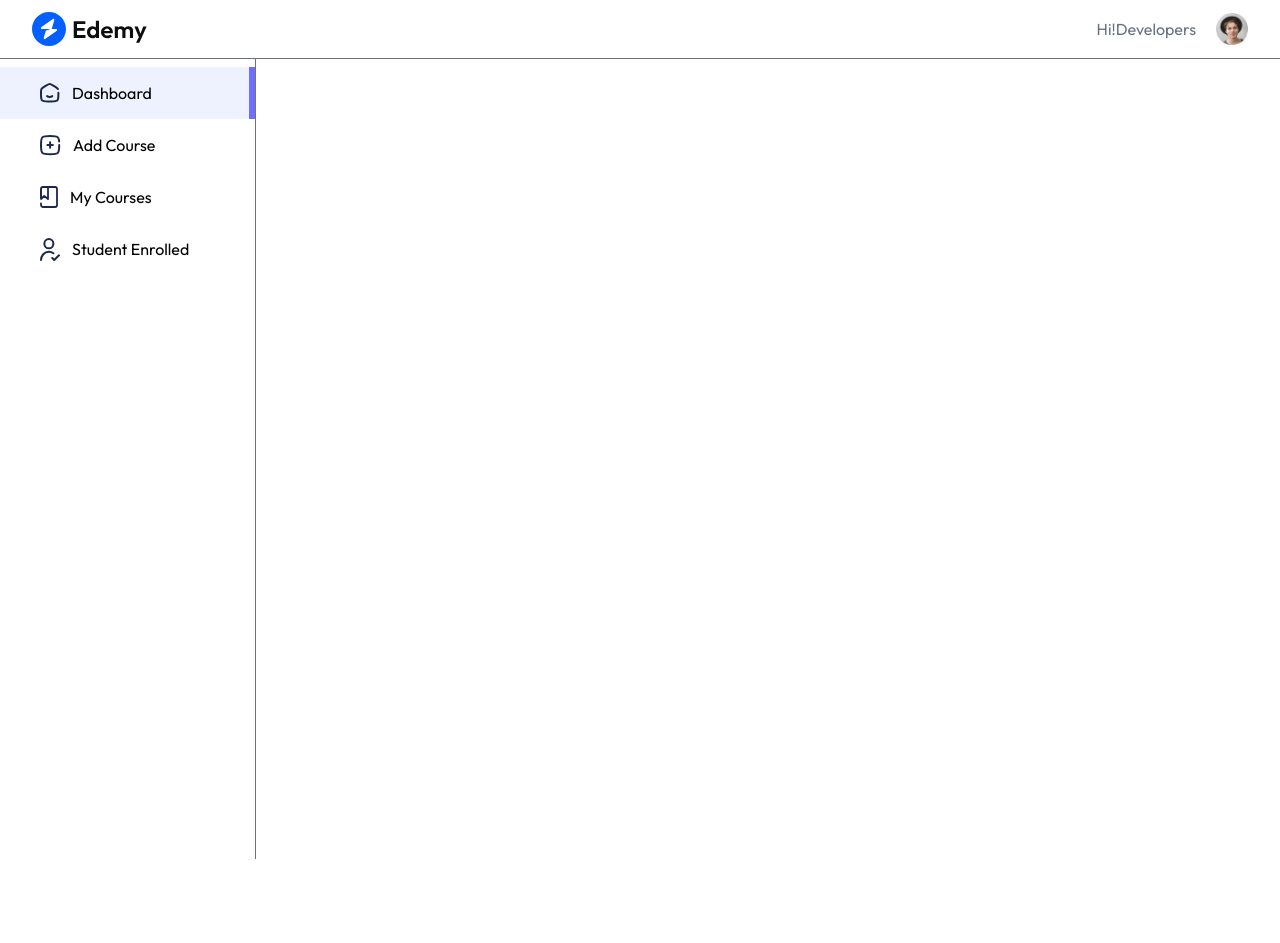
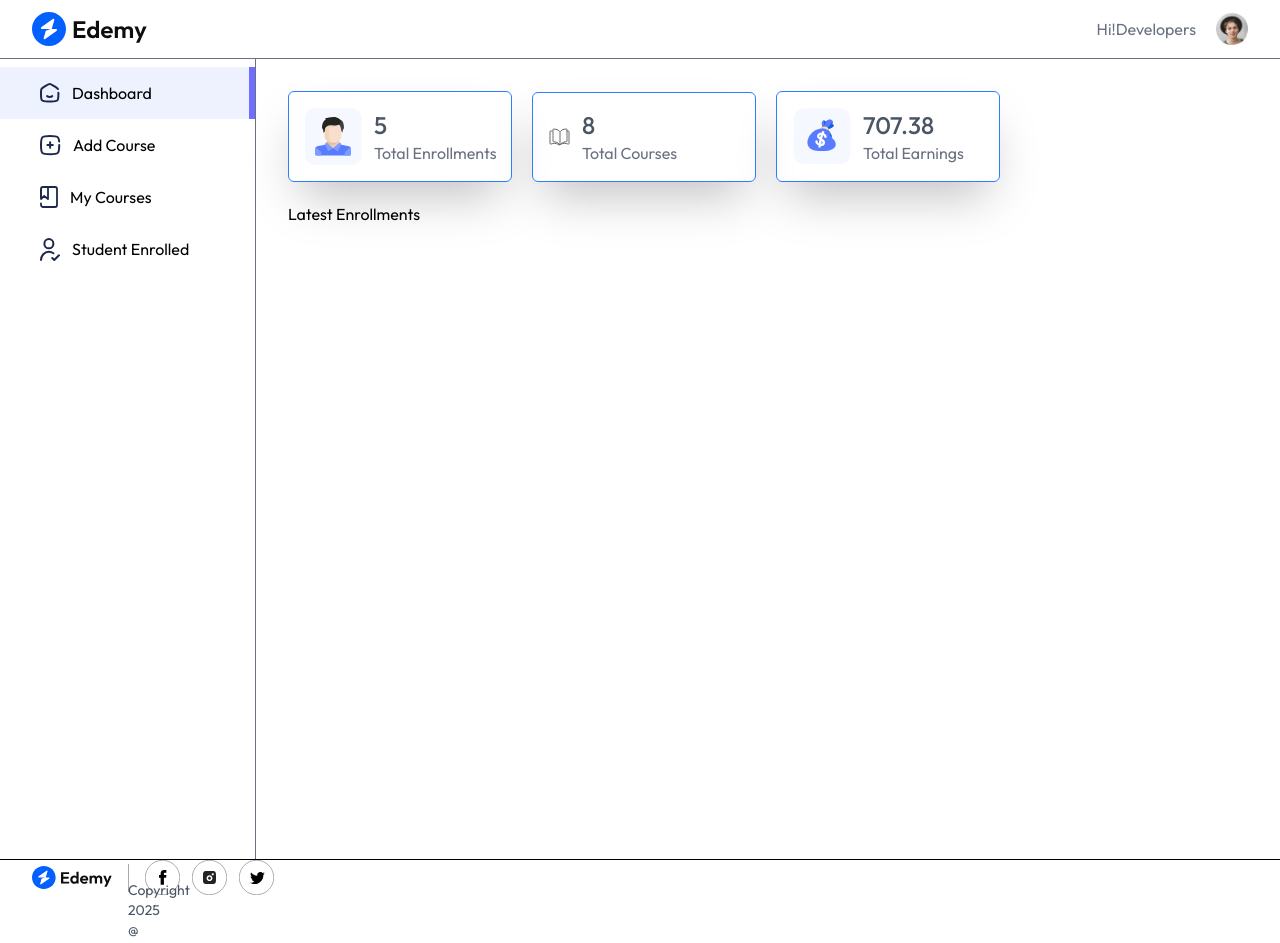
Before and after one commit to SiddheshGhare/LMS, a React (Vite) app in the folder client/: page /educator in a window 1280 px wide. Shown: the top 943 px of the page. Before the commit the page ends 859 px from the top, so only its background shows below. Built offline with nearby package versions, Linux system fonts and the light colour scheme; no server answers.

Commit message:
educator Footer completed and started Dashboard

```diff
--- a/client/src/App.jsx
+++ b/client/src/App.jsx
@@ -32,7 +32,7 @@
 
 
         <Route path='/educator' element={<Educator/>}>
-              <Route path='educator' element={<Dashboard/>}/>
+              <Route path='/educator' element={<Dashboard/>}/>
               <Route path='add-course' element={<AddCourse/>}/>
               <Route path='my-courses' element={<MyCourses/>}/>
               <Route path='student-enrolled' element={<StudentEnrolled/>}/>
--- a/client/src/components/educator/Footer.jsx
+++ b/client/src/components/educator/Footer.jsx
@@ -1,10 +1,24 @@
 import React from 'react'
+import { assets } from '../../assets/assets'
 
 function Footer() {
   return (
-    <div>
-      <h1>Footer</h1>
-    </div>
+    <footer className='flex md:flex-row flex-col-reverse items-center justify-between text-left w-full px-8 border-t'>
+      <div className='flex items-center gap-4'>
+        <img className='hidden md:block w-20 ' src={assets.logo} alt="" />
+        <div className='hidden md:block h-7 w-px bg-gray-500/60'>
+          <p className='py-4 text-center text-xs md:text-sm text-gray-600'>
+            Copyright 2025 @ SidGhare,All Right Reserved
+          </p>
+        </div>
+        <div  className='flex items-center gap-3 max-md:mt-4'>
+          <a href="#"><img src={assets.facebook_icon} alt="" /></a>
+          <a href="#"><img src={assets.instagram_icon} alt="" /></a>
+          <a href="#"><img src={assets.twitter_icon} alt="" /></a>
+        </div>
+      </div>
+
+    </footer>
   )
 }
 
--- a/client/src/pages/educator/Dashboard.jsx
+++ b/client/src/pages/educator/Dashboard.jsx
@@ -1,11 +1,59 @@
-import React from 'react'
+import React, { useContext, useEffect, useState } from 'react'
+import { AppContext } from '../../context/AppContext'
+import { assets, dummyDashboardData } from '../../assets/assets'
+import Loading from '../../components/student/Loading'
 
 const Dashboard = () => {
-  return (
-    <div>
-      Dashboard
+  const [dashboardData, setDashboardData]=useState(null)
+  const{currency}=useContext(AppContext)
+
+  const fetchDashboardData=()=>{
+    setDashboardData(dummyDashboardData)
+
+  }
+
+  useEffect(()=>{
+    fetchDashboardData()
+  },[dummyDashboardData])
+
+  return dashboardData? (
+    <div className='min-h-screen flex flex-col items-start justify-between gap-8 md:p-8 md:pb-0 p-4 pt-8 pb-0'>
+      <div className='space-y-5 '>
+        <div className='flex flex-wrap gap-5 items-center'>
+            <div className='flex items-center border border-blue-500 w-56 p-4 rounded-md gap-3 shadow-2xl'>
+            <img src={assets.patients_icon} alt="" />
+            <div className="whitespace-nowrap">
+              <p className='text-2xl font-medium text-gray-600'>{dashboardData.enrolledStudentsData.length}</p>
+              <p className='  overflow-x-auto text-base text-gray-500 '>Total Enrollments</p>
+            </div>
+          </div>
+
+           <div className='flex items-center border border-blue-500 w-56 p-4 rounded-md gap-3 shadow-2xl'>
+            <img src={assets.lesson_icon} alt="" />
+            <div>
+              <p className='text-2xl font-medium text-gray-600'>{dashboardData.totalCourses}</p>
+              <p className='text-base text-gray-500'>Total Courses</p>
+            </div>
+          </div>
+
+           <div className='flex items-center border border-blue-500 w-56 p-4 rounded-md gap-3 shadow-2xl'>
+            <img src={assets.earning_icon} alt="" />
+            <div>
+              <p className='text-2xl font-medium text-gray-600'>{currency}{dashboardData.totalEarnings}</p>
+              <p className='text-base text-gray-500'>Total Earnings</p>
+            </div>
+          </div>
+
+
+
+        </div>
+        <div className=''>
+          <h2>Latest Enrollments</h2>
+        </div>
+      </div>
+
     </div>
-  )
+  ):<Loading/>
 }
 
 export default Dashboard
--- a/client/src/pages/educator/Educator.jsx
+++ b/client/src/pages/educator/Educator.jsx
@@ -2,6 +2,7 @@
 import { Outlet } from 'react-router-dom'
 import Navbar from '../../components/educator/Navbar'
 import Sidebar from '../../components/educator/Sidebar'
+import Footer from '../../components/educator/Footer'
 
 const Educator = () => {
   return (
@@ -13,6 +14,7 @@
         {<Outlet/>}
         </div>
       </div>
+      <Footer/>
     </div>
   )
 }
```
